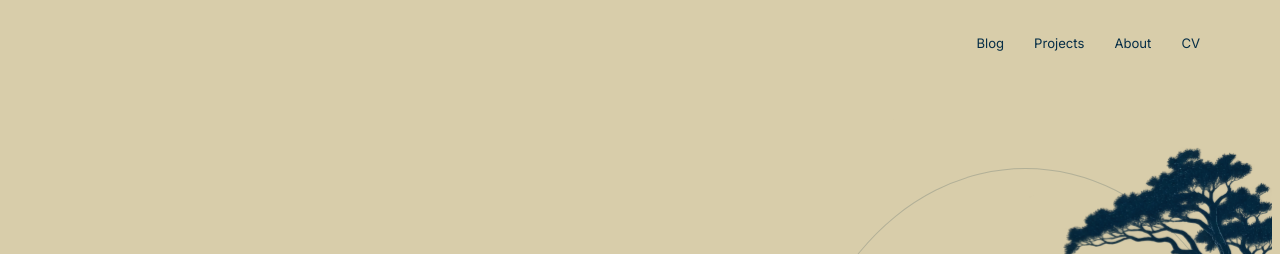
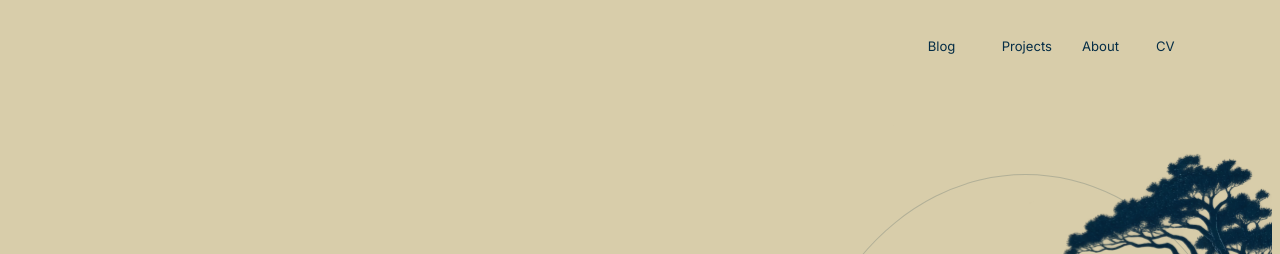
Before and after one commit to calenirwin/calenirwin.github.io, an Astro site: page / in a window 1280 px wide. Shown: the top 254 px of the page. Built offline with nearby package versions, Linux system fonts and the light colour scheme; Astro itself is replaced by a stand-in of ours; some packages are replaced by stand-ins of ours.

Commit message:
Improve shared navigation accessibility and extract design tokens

```diff
--- a/docs/ALBION.md
+++ b/docs/ALBION.md
@@ -1,6 +1,6 @@
 # Albion
 
-Design reference: the Albion project conversation “Update Albion design system”. Albion names the system, not the site. The site name remains Calen Irwin.
+Design reference: the Albion project conversation “Update Albion design system”. Albion is an evolving design reference, not a settled brand. The site name remains Calen Irwin.
 
 - Sand #D8CDAA: canvas.
 - Deep blue #052D46: text, wordmark, illustration ground.
@@ -11,4 +11,28 @@ Design reference: the Albion project conversation “Update Albion design system
 - Sparse original landscape SVG; decorative and omitted from the accessibility tree.
 - The Hnefatafl description uses verified repository details; Home, About, and CV contain owner-supplied background. Blog drafts stay unpublished until reviewed. All are editable in Pages CMS.
 
-The shared library skill referenced in the original conversation was not available to this task. This implementation uses the explicit colors and typography/layout decisions recovered from that conversation.
+## Shared foundation
+
+[`src/styles/tokens.css`](../src/styles/tokens.css) is the lightweight source for the
+existing palette, font stacks, page and reading widths, gutters, touch targets,
+and focus treatment. `global.css` imports it once for every portfolio and blog
+route through `Base.astro`. The mobile layout overrides only `--gutter-page`.
+
+Keep these values ordinary CSS custom properties. A related app can copy the
+small token file, retain the color roles, and use its own layout and components.
+No shared package, framework migration, or repository restructuring is required.
+Fonts are supplied by this site's existing Fontsource imports; consumers can use
+the fallback stacks without loading additional fonts.
+
+## Navigation checks
+
+Header and footer links have a minimum 44px target. Focus remains visible; the
+skip link moves keyboard focus to the main landmark. Index pages use
+`aria-current="page"`; a post or project marks its parent section with
+`aria-current="location"`.
+
+Run `npm run type-check` and `npm test` (which leaves a clean production build).
+For visual checks, run `npm run preview`, inspect home, blog, and a project at
+320px and desktop widths, and tab through the shared header and footer. Confirm
+that Skip to content focuses main, links do not overlap, the active section is
+underlined, and reduced-motion preferences suppress decorative transitions.
--- a/src/layouts/Base.astro
+++ b/src/layouts/Base.astro
@@ -51,9 +51,9 @@ const blogPage = (await getEntry('pages', 'blog'))!;
     <a class="skip-link" href="#main">Skip to content</a>
     <header class:list={['site-header', 'wrap', { 'home-header': current === '/' }]}>
       {current !== '/' && <a class="wordmark" href="/" aria-label={`${site.name}, home`}>{site.name}</a>}
-      <nav aria-label="Main navigation">{links.map(([label, href]) => <a href={href} aria-current={current.startsWith(href) ? 'page' : undefined}>{label}</a>)}</nav>
+      <nav aria-label="Main navigation">{links.map(([label, href]) => <a href={href} aria-current={current === href ? 'page' : current.startsWith(href) ? 'location' : undefined}>{label}</a>)}</nav>
     </header>
-    <main id="main"><slot /></main>
+    <main id="main" tabindex="-1"><slot /></main>
     <footer class="site-footer wrap">
       <a class="feed-link" href="/rss.xml">Subscribe via RSS</a>
       <div class="footer-links">
--- a/src/styles/global.css
+++ b/src/styles/global.css
@@ -1,17 +1,17 @@
 @layer reset, base, layout, content;
+@import "./tokens.css" layer(base);
 @layer reset {
   *, *::before, *::after { box-sizing: border-box; }
   body, h1, h2, h3, p, ul { margin: 0; }
   img, svg { display: block; max-width: 100%; }
 }
 @layer base {
-  :root { --sand: #D8CDAA; --ink: #052D46; --mist: #A4D9E5; --serif: 'Cormorant Garamond', Georgia, serif; --sans: 'Inter', sans-serif; }
   html { background: var(--sand); color: var(--ink); }
   body { min-height: 100vh; display: flex; flex-direction: column; font-family: var(--sans); font-size: 16px; line-height: 1.7; -webkit-font-smoothing: antialiased; }
   main { flex: 1; }
   a { color: inherit; text-decoration: none; text-underline-offset: .25em; }
   a:hover { text-decoration: underline; }
-  :focus-visible { outline: 2px solid var(--ink); outline-offset: 6px; }
+  :focus-visible { outline: var(--focus-width) solid var(--ink); outline-offset: var(--focus-offset); }
   ::selection { background: var(--ink); color: var(--mist); }
   h1, h2, h3 { font-family: var(--serif); font-weight: 500; line-height: 1.08; text-wrap: balance; }
   h1 { font-size: clamp(3.5rem, 7vw, 6rem); letter-spacing: -.035em; margin-bottom: 2rem; }
@@ -19,11 +19,12 @@
   p { max-width: 60ch; }
 }
 @layer layout {
-  .wrap { width: min(1120px, calc(100% - 112px)); margin-inline: auto; }
-  .reading { width: min(720px, calc(100% - 112px)); margin-inline: auto; }
+  .wrap { width: min(var(--width-page), calc(100% - var(--gutter-page) * 2)); margin-inline: auto; }
+  .reading { width: min(var(--width-reading), calc(100% - var(--gutter-page) * 2)); margin-inline: auto; }
   .site-header { display: flex; align-items: center; justify-content: space-between; gap: 2rem; padding-block: 40px; }
   .wordmark { font: 500 1.8rem/1 var(--serif); letter-spacing: -.03em; white-space: nowrap; }
   nav { display: flex; flex-wrap: wrap; gap: 30px; font-size: .82rem; }
+  nav a, .wordmark, .feed-link { display: inline-flex; align-items: center; min-width: var(--target-size); min-height: var(--target-size); }
   nav a { padding-block: 8px; }
   nav a[aria-current] { text-decoration: underline; text-decoration-thickness: 1px; }
   .hero { display: grid; grid-template-columns: 1.5fr 1fr; align-items: center; gap: 80px; padding-block: 70px 110px; }
@@ -39,13 +40,13 @@
   .page-section > h1 { margin-bottom: 60px; }
   .site-footer { display: flex; justify-content: space-between; align-items: baseline; gap: 24px; padding-block: 38px; }
   .footer-links { display: flex; gap: 12px; margin-left: auto; }
-  .footer-links a { display: inline-flex; align-items: center; justify-content: center; width: 44px; height: 44px; }
+  .footer-links a { display: inline-flex; align-items: center; justify-content: center; width: var(--target-size); height: var(--target-size); }
   .footer-links a:hover { opacity: .7; }
   .home-header { justify-content: flex-end; }
   .skip-link { position: absolute; left: 20px; top: -120px; padding: 12px; background: var(--ink); color: var(--sand); z-index: 5; }
   .skip-link:focus { top: 12px; }
   @media (max-width: 740px) {
-    .wrap, .reading { width: calc(100% - 48px); }
+    :root { --gutter-page: 24px; }
     .site-header { flex-direction: column; align-items: flex-start; gap: 20px; padding-block: 28px; }
     nav { width: 100%; justify-content: space-between; gap: 14px; font-size: .8rem; }
     .hero { grid-template-columns: 1fr; gap: 46px; padding-block: 44px 70px; }
--- /dev/null
+++ b/src/styles/tokens.css
@@ -0,0 +1,15 @@
+/* Shared starting values; keep product-specific layout and behavior in each app. */
+:root {
+  --sand: #D8CDAA;
+  --ink: #052D46;
+  --mist: #A4D9E5;
+  --serif: 'Cormorant Garamond', Georgia, serif;
+  --sans: 'Inter', system-ui, sans-serif;
+
+  --width-page: 1120px;
+  --width-reading: 720px;
+  --gutter-page: 56px;
+  --target-size: 44px;
+  --focus-width: 2px;
+  --focus-offset: 6px;
+}
```
Also changed, not shown: tests/publication.test.mjs (+4 -0 lines).
